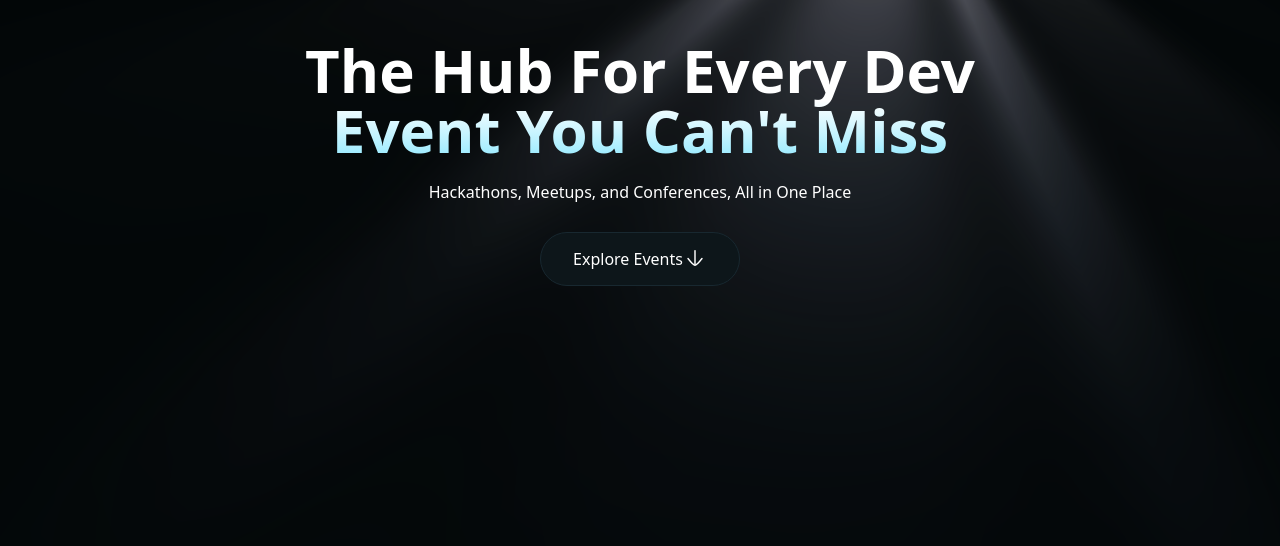
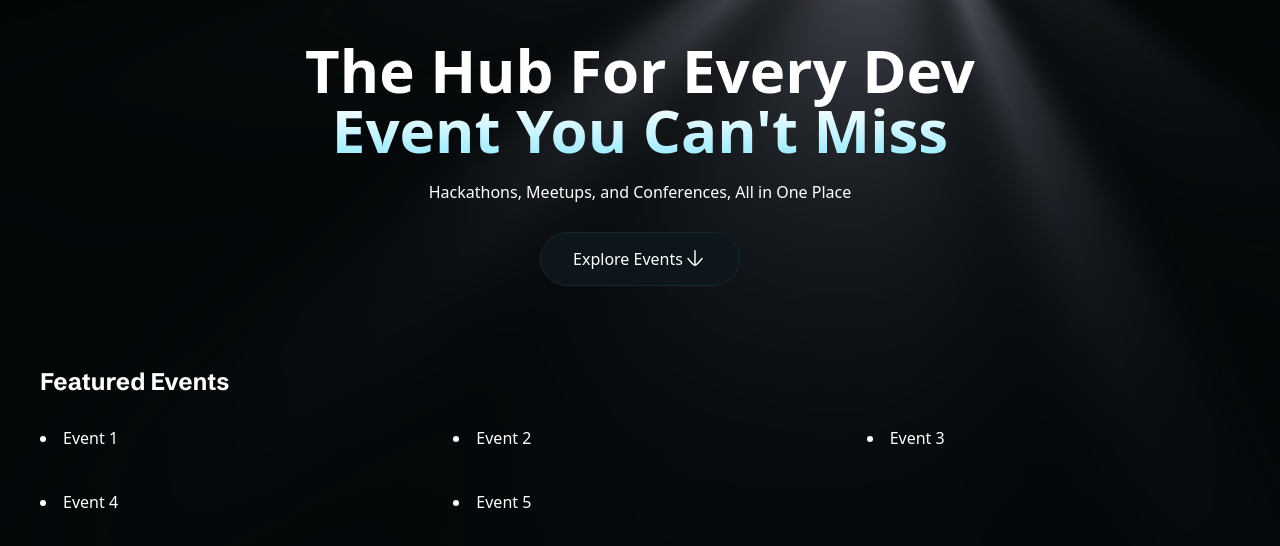
Before and after one commit to Syamantak-Git/dev-event-platform, a Next.js app: page / in a window 1280 px wide. Shown: the top 546 px of the page. Built offline with nearby package versions, Linux system fonts and the light colour scheme; a web font is replaced by a local one.

Commit message:
add event section in home page

```diff
--- a/app/page.tsx
+++ b/app/page.tsx
@@ -7,6 +7,16 @@ export default function Home() {
       <h1 className="text-center">The Hub For Every Dev <br/> Event You Can't Miss</h1>
       <p className="text-center mt-5">Hackathons, Meetups, and Conferences, All in One Place</p>
       <ExploreBtn/>
+      <div className="mt-20 space-y-7">
+        <h3>
+          Featured Events
+        </h3>
+        <ul className="events">
+          {[1,2,3,4,5].map((event)=>(
+            <li key={event}>Event {event}</li>
+          ))}
+        </ul>
+      </div>
     </section>
   );
 }
```
